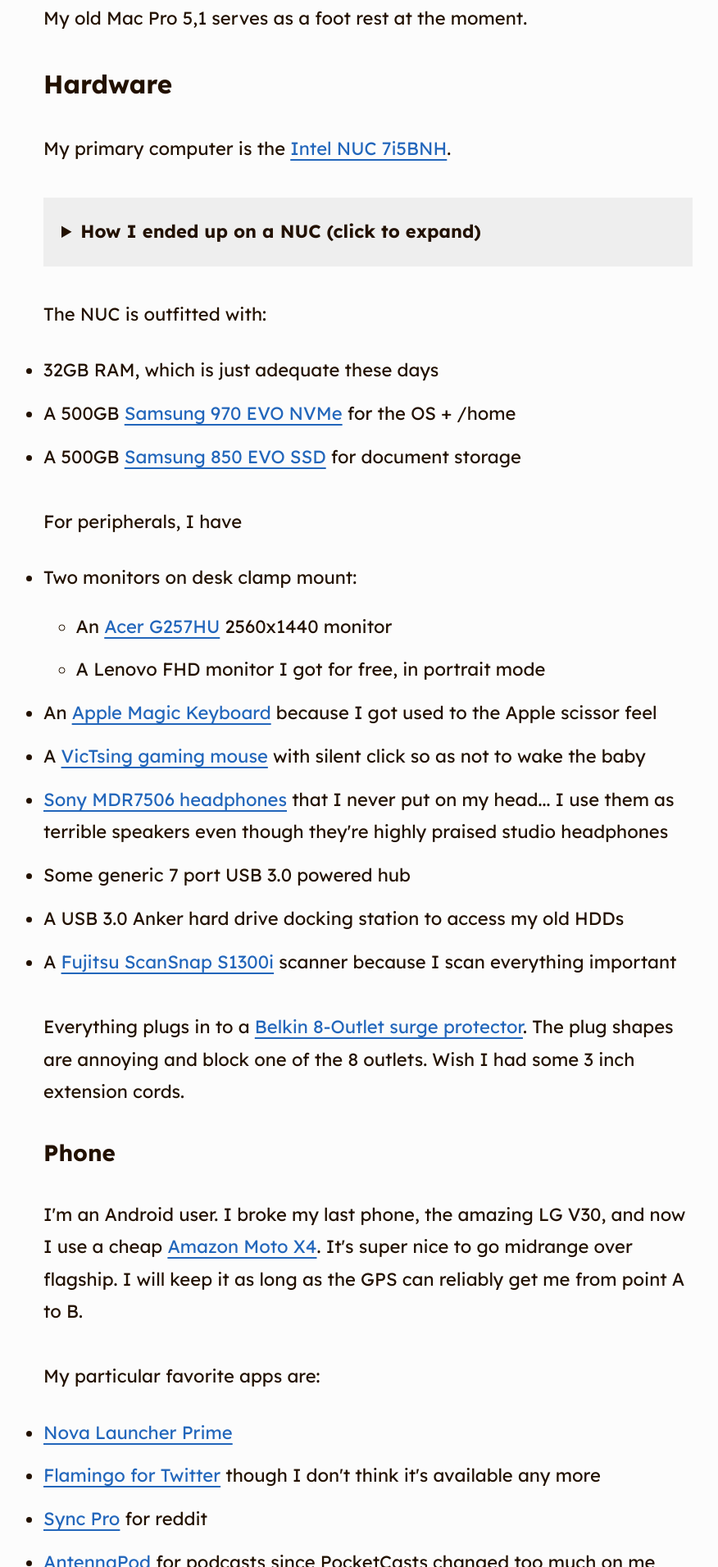
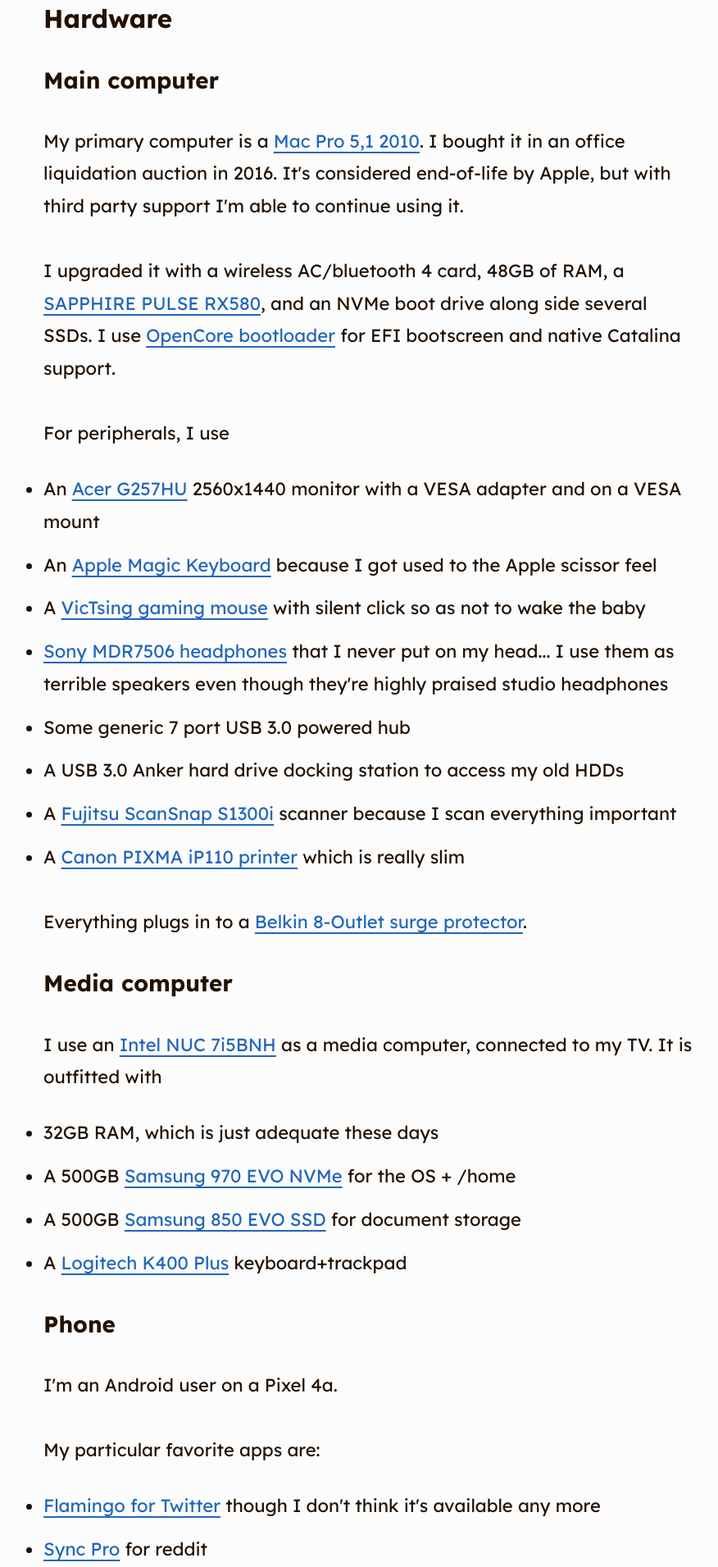
Before and after one commit to davidosomething/20.davidosomething.com, a Gatsby site: page /uses-2020/ in a window 1280 px wide. Shown: the part 889-2800 px from the top of the page at 82% size, without its empty margins (191-1067 px from the left). Built offline with nearby package versions, Linux system fonts and the light colour scheme; Gatsby itself is replaced by a stand-in of ours; some packages are replaced by stand-ins of ours.

Commit message:
update uses

```diff
--- a/content/blog/uses-2020.md
+++ b/content/blog/uses-2020.md
@@ -25,40 +25,21 @@
 
 I have a nice [Poppin file cabinet] that doubles as a second seat.
 
-My old Mac Pro 5,1 serves as a foot rest at the moment.
-
 ## Hardware
 
-My primary computer is the [Intel NUC 7i5BNH].
+### Main computer
 
-<details>
-<summary><strong>How I ended up on a NUC (click to expand)</strong></summary>
-I was using a 2010 Mac Pro 5,1 that I bought off an office liquidation
-auction in 2016. Apple has dropped it from official Catalina support and
-I need a stable system.
+My primary computer is a [Mac Pro 5,1 2010]. I bought it in an office
+liquidation auction in 2016. It's considered end-of-life by Apple, but with
+third party support I'm able to continue using it.
 
-I had considered getting a Mac Mini 2018, but decided against it after reading
-about Bluetooth and Catalina issues. I ruled out the MacBook Pro 2019 model
-because I hate the Touch Bar.
+I upgraded it with a wireless AC/bluetooth 4 card, 48GB of RAM, a [SAPPHIRE
+PULSE RX580], and an NVMe boot drive along side several SSDs. I use [OpenCore
+bootloader] for EFI bootscreen and native Catalina support.
 
-Rather than buy something new, I just re-purposed the NUC, serving as a media
-player for my TV. It's already 3 years old, but that's newer than the Mac Pro
-I had. Also, <strong>there's Thunderbolt 3</strong> support, so I can
-introduce an eGPU and 10GE port in the future.
-</details>
-<br>
+For peripherals, I use
 
-The NUC is outfitted with:
-
-- 32GB RAM, which is just adequate these days
-- A 500GB [Samsung 970 EVO NVMe] for the OS + /home
-- A 500GB [Samsung 850 EVO SSD] for document storage
-
-For peripherals, I have
-
-- Two monitors on desk clamp mount:
-    - An [Acer G257HU] 2560x1440 monitor
-    - A Lenovo FHD monitor I got for free, in portrait mode
+- An [Acer G257HU] 2560x1440 monitor with a VESA adapter and on a VESA mount
 - An [Apple Magic Keyboard] because I got used to the Apple scissor feel
 - A [VicTsing gaming mouse] with silent click so as not to wake the baby
 - [Sony MDR7506 headphones] that I never put on my head... I use them as
@@ -66,27 +47,33 @@
 - Some generic 7 port USB 3.0 powered hub
 - A USB 3.0 Anker hard drive docking station to access my old HDDs
 - A [Fujitsu ScanSnap S1300i] scanner because I scan everything important
+- A [Canon PIXMA iP110 printer] which is really slim
 
-Everything plugs in to a [Belkin 8-Outlet surge protector]. The plug shapes
-are annoying and block one of the 8 outlets. Wish I had some 3 inch extension
-cords.
+Everything plugs in to a [Belkin 8-Outlet surge protector].
+
+### Media computer
+
+I use an [Intel NUC 7i5BNH] as a media computer, connected to my TV. It is
+outfitted with
+
+- 32GB RAM, which is just adequate these days
+- A 500GB [Samsung 970 EVO NVMe] for the OS + /home
+- A 500GB [Samsung 850 EVO SSD] for document storage
+- A [Logitech K400 Plus] keyboard+trackpad
 
 ### Phone
 
-I'm an Android user. I broke my last phone, the amazing LG V30, and now I use
-a cheap [Amazon Moto X4]. It's super nice to go midrange over flagship. I will
-keep it as long as the GPS can reliably get me from point A to B.
+I'm an Android user on a Pixel 4a.
 
 My particular favorite apps are:
 
-- [Nova Launcher Prime]
 - [Flamingo for Twitter] though I don't think it's available any more
 - [Sync Pro] for reddit
-- [AntennaPod] for podcasts since PocketCasts changed too much on me
-- [KDE Connect] for integration with my desktop
+- [PocketCasts] briefly switched to [AntennaPod] but now back
 - [Feedly Classic] you can't "mark page as read" with the same ease in the new
   version
 - [Brave] blocks ads and is Chromium-based
+- [Tachiyomi] for reading webtoons
 
 ### Audio
 
@@ -122,10 +109,11 @@
 
 ### OS
 
-I've distro-hopped from Mojave to [Manjaro] Linux since switching from a Mac
-Pro to the NUC. I went with the KDE version because Plasma hooked me. Manjaro
-has the benefits of Arch Linux (IMO, primarily pacman and the AUR) without
-having to do the setup for the millionth time.
+On the mac I use Catalina.
+
+On the NUC I use [Manjaro] Linux KDE version. Manjaro has the benefits of Arch
+Linux (IMO, primarily pacman and the AUR) without having to do the setup for
+the millionth time. And KDE Plasma is pretty.
 
 ### Editor
 
@@ -179,6 +167,7 @@
 [Samsung 970 EVO NVMe]: https://www.amazon.com/Samsung-970-EVO-500GB-MZ-V7E500BW/dp/B07BN4NJ2J
 [Samsung 850 EVO SSD]: https://www.amazon.com/Samsung-2-5-Inch-Internal-MZ-75E500B-EU/dp/B00P73B1E4
 [Fujitsu ScanSnap S1300i]: https://www.amazon.com/Fujitsu-ScanSnap-Portable-Document-Scanner/dp/B008HBFADQ
+[Canon PIXMA iP110 printer]: https://www.usa.canon.com/internet/portal/us/home/products/details/printers/inkjet-single-function/ip-series/ip110
 [Apple Magic Keyboard]: https://www.amazon.com/gp/product/B016QO64FI
 [VicTsing gaming mouse]: https://www.amazon.com/gp/product/B075M3YY18
 [Sony MDR7506 headphones]: https://www.amazon.com/gp/product/B000AJIF4E
@@ -203,6 +192,7 @@
 [Sync Pro]: https://play.google.com/store/apps/details?id=com.laurencedawson.reddit_sync.pro
 [KDE Connect]: https://play.google.com/store/apps/details?id=org.kde.kdeconnect_tp
 [AntennaPod]: https://play.google.com/store/apps/details?id=de.danoeh.antennapod
+[PocketCasts]: https://play.google.com/store/apps/details?id=au.com.shiftyjelly.pocketcasts&hl=en_US
 [Feedly Classic]: https://play.google.com/store/apps/details?id=com.devhd.feedly.classic
 [Amazon Moto X4]: https://www.amazon.com/Moto-4th-Generation-hands-free-Exclusive/dp/B077YNYFPD
 [rebble]: http://rebble.io/
@@ -217,3 +207,8 @@
 [Watchtower]: https://containrrr.github.io/watchtower/
 [Pebble Time]: https://www.kickstarter.com/projects/getpebble/pebble-time-awesome-smartwatch-no-compromises
 [Brave]: https://play.google.com/store/apps/details?id=com.brave.browser
+[Mac Pro 5,1 2010]: https://forums.macrumors.com/forums/mac-pro.1/
+[SAPPHIRE PULSE RX580]: https://www.sapphiretech.com/en/consumer/pulse-rx-580-8g-g5
+[OpenCore bootloader]: https://github.com/acidanthera/OpenCorePkg
+[Logitech K400 Plus]: https://www.logitech.com/en-us/product/wireless-touch-keyboard-k400-plus
+[Tachiyomi]: https://tachiyomi.org/
```
